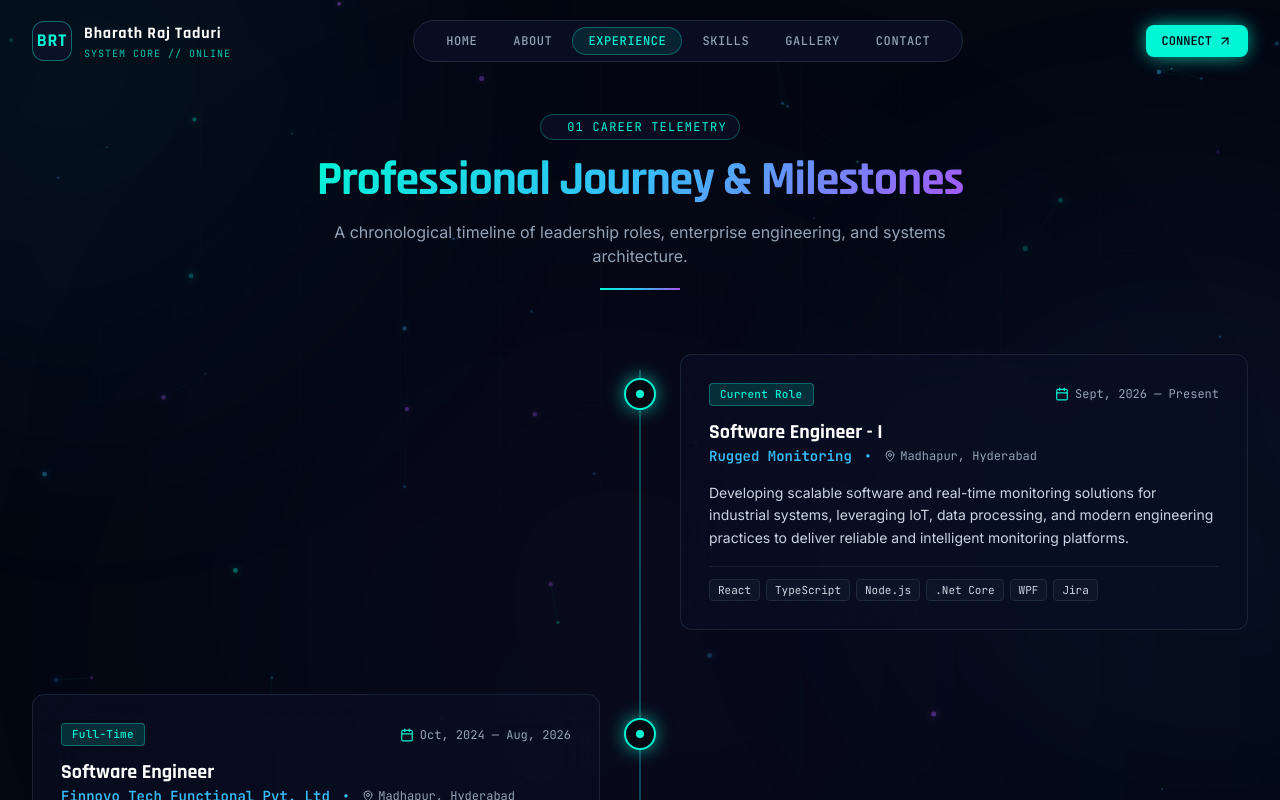
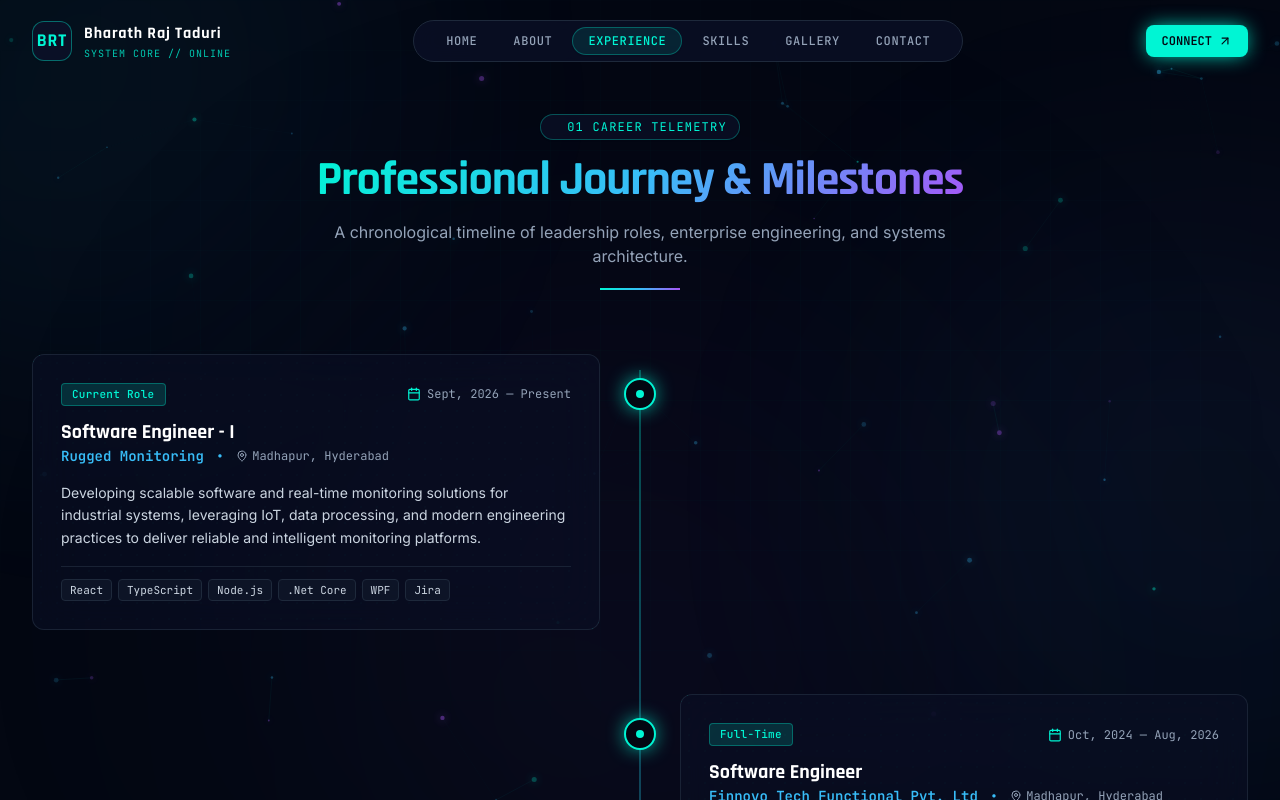
Before and after one commit to BharathRaj1425-IT/futuristic_portfolio, a React (Vite) app: page /experience in a window 1280 px wide. Shown: the top 800 px of the page. Built offline with nearby package versions, Linux system fonts and the light colour scheme.

Commit message:
Experiences Row Zig Zag from left

```diff
--- a/src/components/experience/ExperienceTimeline.jsx
+++ b/src/components/experience/ExperienceTimeline.jsx
@@ -20,9 +20,8 @@ export default function ExperienceTimeline({ experiences }) {
               whileInView={{ opacity: 1, y: 0 }}
               viewport={{ once: true, margin: '-60px' }}
               transition={{ duration: 0.6, delay: index * 0.1 }}
-              className={`relative flex flex-col sm:flex-row items-start ${
-                isEven ? 'sm:flex-row-reverse' : ''
-              }`}
+              className={`relative flex flex-col sm:flex-row items-start ${isEven ? '' : 'sm:flex-row-reverse'
+                }`}
             >
               {/* Timeline Center Glowing Node */}
               <div className="absolute left-4 sm:left-1/2 top-6 -translate-x-1/2 z-20 flex items-center justify-center">
```
